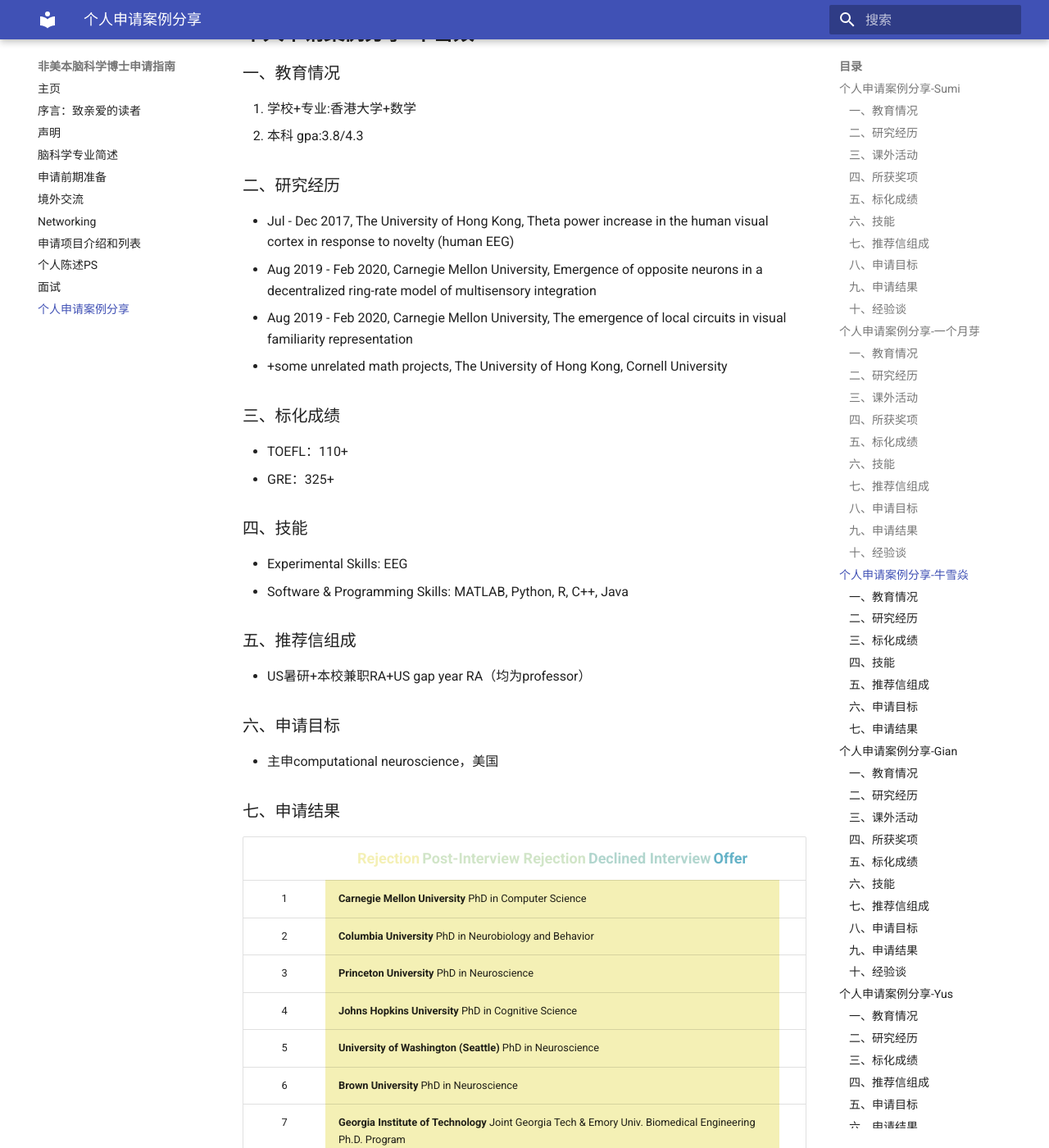
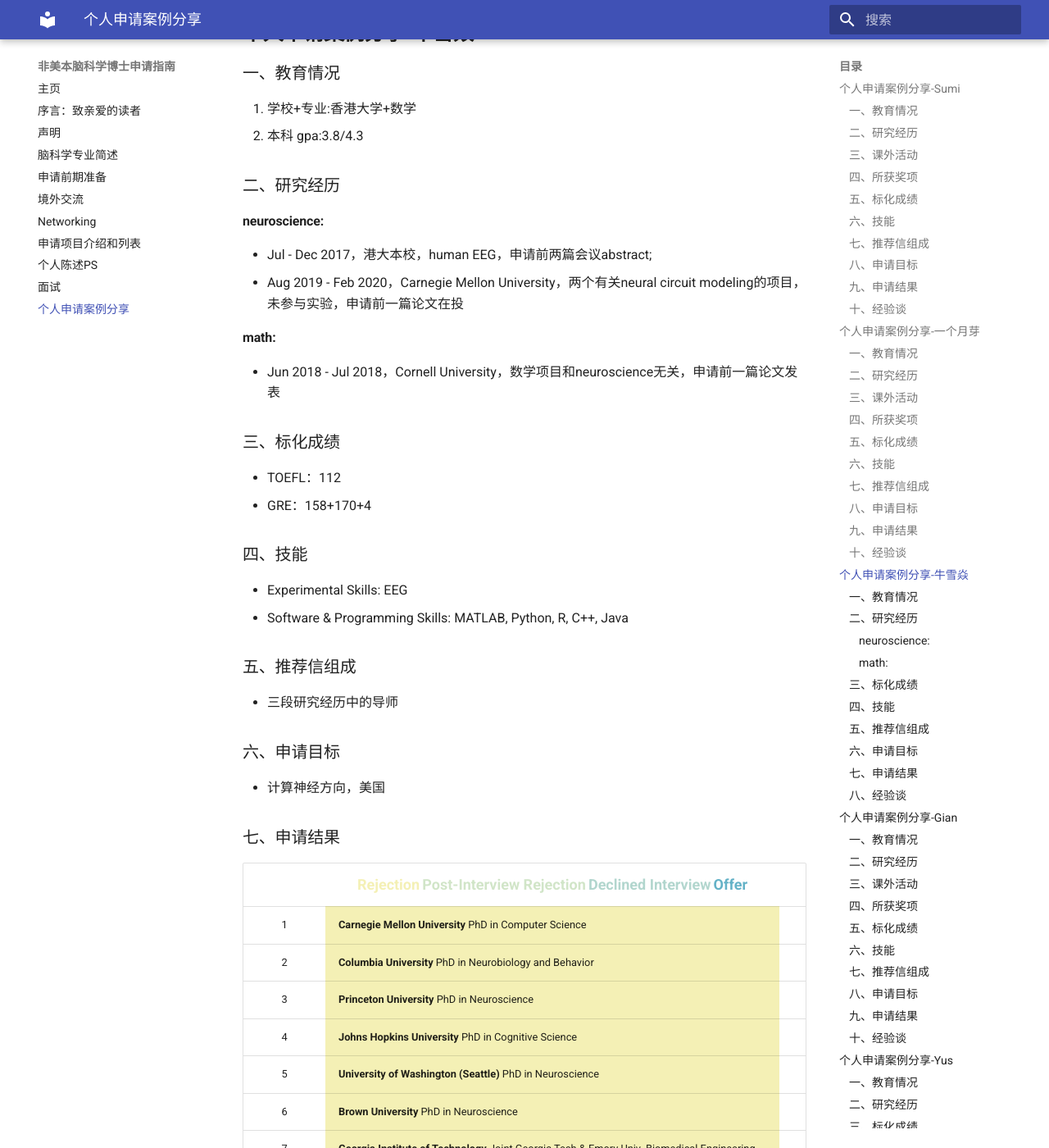
Before and after one commit to xyniu1/handbook, an MkDocs documentation site: the page built from docs/case.md, in a window 1280 px wide and 1400 px high, scrolled down 4987 px. Shown: the whole window at 82% size. Built offline with MkDocs 1.6.1 and Material for MkDocs 9.7.7, drawn with Linux system fonts in a browser that asks for light colours; some of the changed text lies outside the part shown.

Commit message:
Update case.md

```diff
--- a/docs/case.md
+++ b/docs/case.md
@@ -162,16 +162,15 @@
 2. 本科 gpa:3.8/4.3
 
 ### 二、研究经历
-
-- Jul - Dec 2017, The University of Hong Kong, Theta power increase in the human visual cortex in response to novelty (human EEG)
-- Aug 2019 - Feb 2020, Carnegie Mellon University, Emergence of opposite neurons in a decentralized ring-rate model of multisensory integration
-- Aug 2019 - Feb 2020, Carnegie Mellon University, The emergence of local circuits in visual familiarity representation
-- +some unrelated math projects, The University of Hong Kong, Cornell University
-
+#### neuroscience:
+- Jul - Dec 2017，港大本校，human EEG，申请前两篇会议abstract;
+- Aug 2019 - Feb 2020，Carnegie Mellon University，两个有关neural circuit modeling的项目，未参与实验，申请前一篇论文在投
+#### math:
+- Jun 2018 - Jul 2018，Cornell University，数学项目和neuroscience无关，申请前一篇论文发表
 ### 三、标化成绩
 
-- TOEFL：110+
-- GRE：325+
+- TOEFL：112
+- GRE：158+170+4
 
 ### 四、技能
 
@@ -180,11 +179,11 @@
 
 ### 五、推荐信组成
 
-- US暑研+本校兼职RA+US gap year RA（均为professor）
+- 三段研究经历中的导师
 
 ### 六、申请目标
 
-- 主申computational neuroscience，美国
+- 计算神经方向，美国
 
 ### 七、申请结果
 
@@ -208,7 +207,9 @@
 |16<td bgcolor=#64b2c7>**University of Chicago** PhD in Computational Neuroscience</td>
 |17<td bgcolor=#64b2c7>**New York University** PhD in Neural Science</td>
 
-Total: 17.
+### 八、经验谈
+1. 从申请结果和我面试的经历来看，数理专业申请这个方向的优势还是挺大的，前提是要找好侧重计算和理论的项目；
+2. 我申请的项目比较杂，回顾来看还是觉得neuroscience的项目最适合学习计算神经，课程贴合，可选择的老师、可交流的同学比较多。其他项目多多少少有点绕了远路的感觉，面试时有点难以融入。
 
 ## **个人申请案例分享-Gian**
 
```
